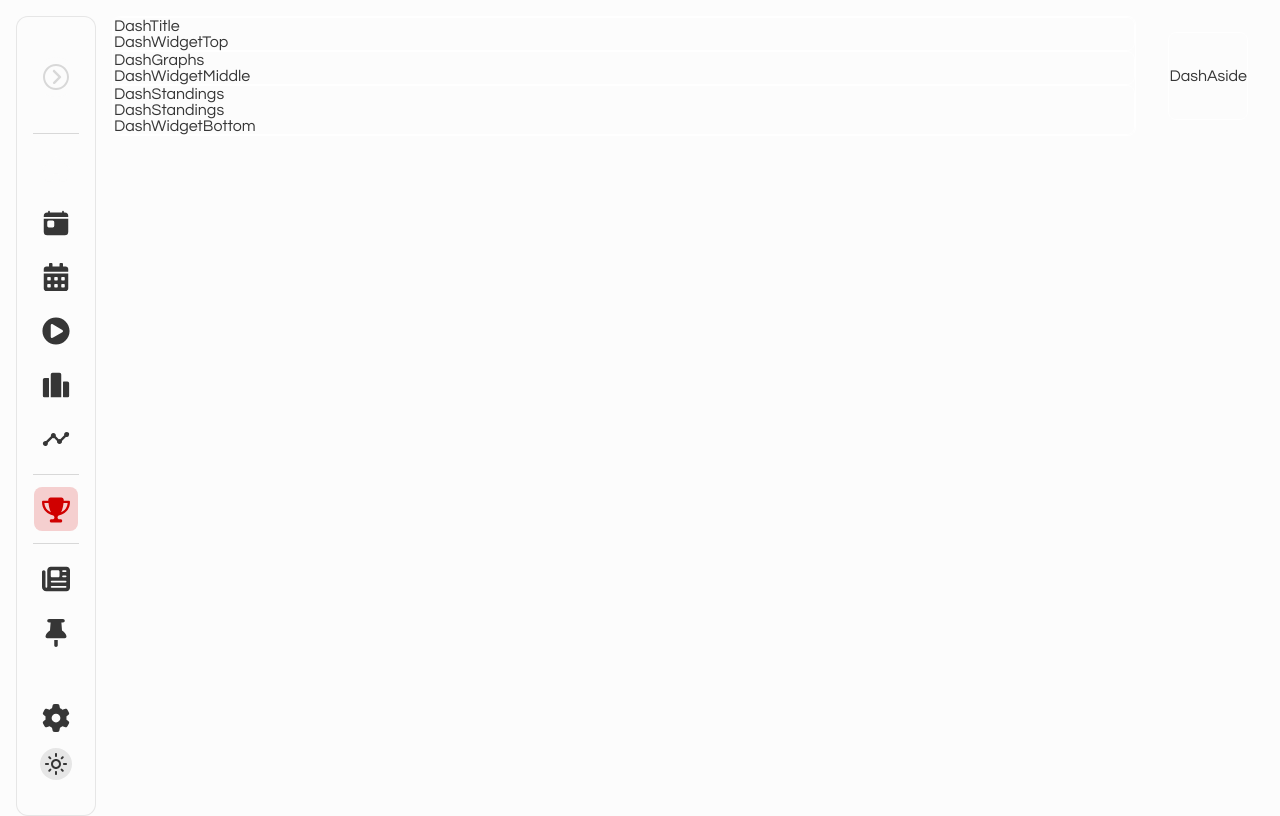
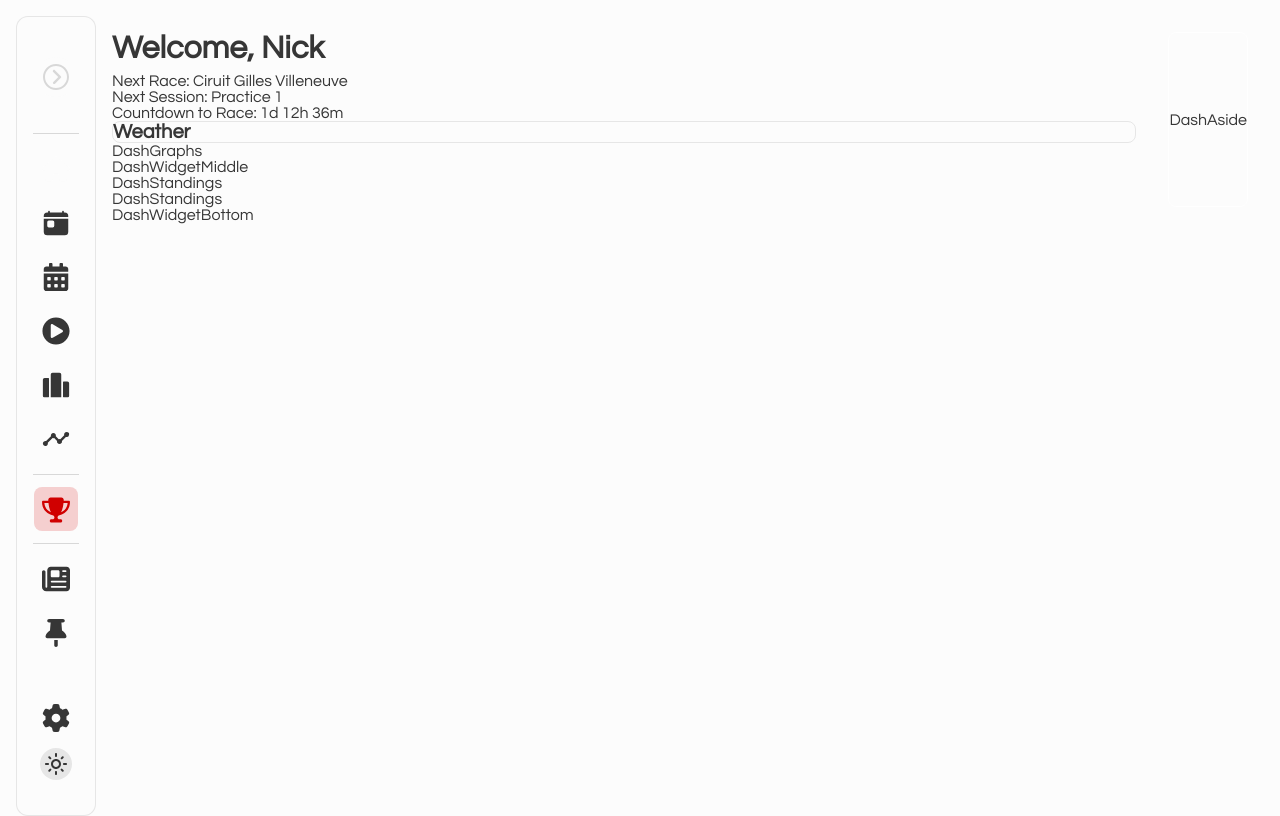
Before and after one commit to nickdoucette24/pitstop-v3, a React (Create React App) app in the folder client/: page /home in a window 1280 px wide. Built offline with nearby package versions, Linux system fonts and the light colour scheme.

Commit message:
started weather widget, some structure done on the title component.

```diff
--- a/client/src/components/DashContent/DashContent.module.scss
+++ b/client/src/components/DashContent/DashContent.module.scss
@@ -16,7 +16,6 @@
     margin: 0 1rem;
     flex: 1;
     flex-direction: column;
-    border: 1px solid white;
     border-radius: 0.5rem;
   }
 
@@ -36,7 +35,6 @@
     flex-direction: column;
     justify-content: space-between;
     border-radius: 0.5rem;
-    border: 1px solid white;
   }
 }
 
--- a/client/src/components/DashContent/DashContent.tsx
+++ b/client/src/components/DashContent/DashContent.tsx
@@ -7,15 +7,19 @@ import DashWidgetBottom from "../DashWidgetBottom/DashWidgetBottom";
 import DashWidgetMiddle from "../DashWidgetMiddle/DashWidgetMiddle";
 import DashWidgetTop from "../DashWidgetTop/DashWidgetTop";
 import styles from "./DashContent.module.scss";
+import { useTheme } from "../../context";
 
 type Props = {};
 
-const DashContent = () => (
+const DashContent = () => {
+  const { theme } = useTheme();
+
+  return (
     <div className={styles["content"]}>
       <div className={styles["content__container"]}>
         <div className={styles["content__group"]}>
-        <DashTitle />
-        <DashWidgetTop />
+          <DashTitle /**theme={theme}*/ />
+          <DashWidgetTop theme={theme} />
           <div className={styles["mobile-aside"]}>
             <DashAsideMobile />
           </div>
@@ -35,5 +39,6 @@ const DashContent = () => (
       </div>
     </div>
   );
+};
 
 export default DashContent;
--- a/client/src/components/DashWidgetTop/DashWidgetTop.module.scss
+++ b/client/src/components/DashWidgetTop/DashWidgetTop.module.scss
@@ -0,0 +1 @@
+@import "../../sass/base/global";
--- a/client/src/components/DashWidgetTop/DashWidgetTop.tsx
+++ b/client/src/components/DashWidgetTop/DashWidgetTop.tsx
@@ -1,9 +1,15 @@
-import React from "react";
+import styles from "./DashWidgetTop.module.scss";
 
-type Props = {};
+type Props = {
+  theme: string;
+};
 
-const DashWidgetTop = (props: Props) => {
-  return <div>DashWidgetTop</div>;
+const DashWidgetTop = ({ theme }: Props) => {
+  return (
+    <div data-theme={theme} className={styles["widget-container"]}>
+      <h4>Weather</h4>
+    </div>
+  );
 };
 
 export default DashWidgetTop;
--- a/client/src/components/common/DashTitle/DashTitle.module.scss
+++ b/client/src/components/common/DashTitle/DashTitle.module.scss
@@ -0,0 +1,15 @@
+.title {
+  display: flex;
+  flex-direction: column;
+  gap: 0.5rem;
+
+  &__heading {
+    font-size: 2rem;
+    margin-top: 1rem;
+  }
+}
+
+.container {
+  display: flex;
+  flex-direction: column;
+}
--- a/client/src/components/common/DashTitle/DashTitle.tsx
+++ b/client/src/components/common/DashTitle/DashTitle.tsx
@@ -1,9 +1,31 @@
-import React from "react";
+import styles from "./DashTitle.module.scss";
 
-type Props = {};
+const USER_NAME = "Nick";
+const NEXT_RACE = "Ciruit Gilles Villeneuve";
+const NEXT_SESSION = "Practice 1";
+const COUNTDOWN = "1d 12h 36m";
 
-const DashTitle = (props: Props) => {
-  return <div>DashTitle</div>;
+type Props = {
+  // theme: string;
+};
+
+const DashTitle = (/**{ theme }: Props*/) => {
+  return (
+    <div /**data-theme={theme}*/ className={styles["title"]}>
+      <h1 className={styles["title__heading"]}>Welcome, {USER_NAME}</h1>
+      <div className={styles["container"]}>
+        <span className={styles["container__item"]}>
+          Next Race: {NEXT_RACE}
+        </span>
+        <span className={styles["container__item"]}>
+          Next Session: {NEXT_SESSION}
+        </span>
+        <span className={styles["container__item"]}>
+          Countdown to Race: {COUNTDOWN}
+        </span>
+      </div>
+    </div>
+  );
 };
 
 export default DashTitle;
--- a/client/src/sass/base/_global.scss
+++ b/client/src/sass/base/_global.scss
@@ -7,3 +7,12 @@ body {
   margin: 0;
   padding: 0;
 }
+
+.widget-container {
+  border: 1px solid var(--border);
+  border-radius: 0.5rem;
+
+  &:hover {
+    border: 1px solid var(--border-hover);
+  }
+}
```
Lines whose indentation alone changed are shown as unchanged.
